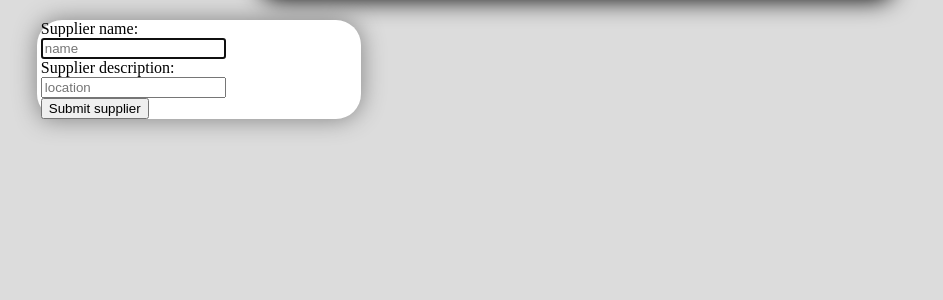
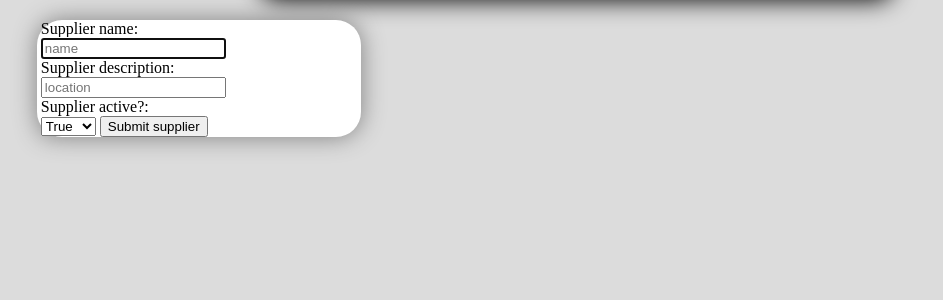
Before and after one commit to AS-Brown/Project_one, a Flask app: page /suppliers/new in a window 1280 px wide; the page is wider, and only the part inside the window is pictured. Shown: the part 53-353 px from the top of that part, without its empty margins (0-943 px from the left). Run offline with Flask 2, Linux system fonts and the light colour scheme.

Commit message:
Can set suppliers as active/inactive and this will change if they are allowed to be selected for products

```diff
--- a/console.py
+++ b/console.py
@@ -9,11 +9,11 @@ import repositories.supplier_repository as supplier_repository
 product_repository.delete_all_products()
 supplier_repository.delete_all_suppliers()
 
-supplier_1 = Supplier("BI_SMOLL", "Dundee")
+supplier_1 = Supplier("BI_SMOLL", "Dundee", 1)
 supplier_repository.save_supplier(supplier_1)
-supplier_2 = Supplier("DK_WODE", "Aberdeen")
+supplier_2 = Supplier("DK_WODE", "Aberdeen", 1)
 supplier_repository.save_supplier(supplier_2)
-supplier_3 = Supplier("GREENINGS", "Kilmarnock")
+supplier_3 = Supplier("GREENINGS", "Kilmarnock", 0)
 supplier_repository.save_supplier(supplier_3)
 
 product_1 = Product("IRN BRU", "2 Litre", 1.00, 2.00, 27, "Ambient", supplier_1)
--- a/controllers/product_controller.py
+++ b/controllers/product_controller.py
@@ -9,10 +9,7 @@ product_blueprint = Blueprint("products", __name__)
 def products():
     products = product_repository.select_all_products()
     suppliers = supplier_repository.select_all_suppliers()
-    for product in products:
-        amount = []
-        amount.append(product.sell_price - product.buying_cost)
-    return render_template("/products/index.html", products = products, suppliers = suppliers, amount = amount)
+    return render_template("/products/index.html", products = products, suppliers = suppliers)
 
 @product_blueprint.route('/products/new', methods = ['GET'])
 def new_product():
--- a/controllers/supplier_controller.py
+++ b/controllers/supplier_controller.py
@@ -17,7 +17,8 @@ def new_supplier():
 def create_supplier():
     name = request.form['name']
     location = request.form['location']
-    supplier = Supplier(name, location)
+    active = request.form['active']
+    supplier = Supplier(name, location, active)
     supplier_repository.save_supplier(supplier)
     return redirect('/suppliers')
 
@@ -35,6 +36,7 @@ def edit_supplier(id):
 def update_supplier(id):
     name = request.form['name']
     location = request.form['location']
-    supplier = Supplier(name, location, id)
+    active = request.form['active']
+    supplier = Supplier(name, location, active, id)
     supplier_repository.update_supplier(supplier)
     return redirect('/suppliers')
--- a/db/shop_manager.sql
+++ b/db/shop_manager.sql
@@ -4,7 +4,8 @@ DROP TABLE IF EXISTS suppliers;
 CREATE TABLE suppliers (
     id SERIAL PRIMARY KEY,
     name VARCHAR(255),
-    location VARCHAR(255)
+    location VARCHAR(255),
+    active INT
 );
 
 CREATE TABLE products (
--- a/models/product.py
+++ b/models/product.py
@@ -10,7 +10,7 @@ class Product:
         self.id = id
 
     def mark_up(self):
-        amount = self.sell_price - self.buying_cost
+        amount = round(self.sell_price - self.buying_cost, 2)
         return amount
 
     def show_stock(self):
--- a/models/supplier.py
+++ b/models/supplier.py
@@ -1,5 +1,6 @@
 class Supplier:
-    def __init__(self, name, location, id = None):
+    def __init__(self, name, location, active, id = None):
         self.name = name
         self.location = location
         self.id = id
+        self.active = active
--- a/static/style.css
+++ b/static/style.css
@@ -58,9 +58,11 @@ body{
 /* HERE IS DROPDOWN START */
 
 .dropdown {
-    position: fixed;
-    display: inline-block;
-    margin-left: 69em;
+    position: relative;
+    display: flex;
+
+    margin-bottom: 10em;
+    float: right;
   }
 
 .dropbtn {
@@ -74,7 +76,7 @@ body{
 
 .dropdown-content {
     display: none;
-    position: absolute;
+    position: relative;
     background-color: #f9f9f9;
     min-width: 160px;
     filter: drop-shadow(0 0 0.75rem grey);
@@ -97,4 +99,3 @@ body{
 .dropdown:hover .dropbtn {
     background-color: darkblue;
   }
-/* HERE IS DROPDOWN FINISH */
--- a/templates/products/edit.html
+++ b/templates/products/edit.html
@@ -25,7 +25,9 @@
         <label for="supplier">Product supplier: </label><br>
         <select id="supplier" name="supplier_id">
             {% for supplier in suppliers  %}
+                {% if supplier.active == 1 %}
                 <option value="{{ supplier.id }}" {% if product.supplier.id == supplier.id %} selected="selected" {% endif %}>{{ supplier.name }}</option>
+                {% endif %}
             {% endfor %}
         </select><br>
 
--- a/templates/products/new.html
+++ b/templates/products/new.html
@@ -25,7 +25,9 @@
         <label for="supplier">Product supplier: </label><br>
         <select id="supplier" name="supplier_id">
             {% for supplier in suppliers  %}
+                {% if supplier.active == 1 %}
                 <option value="{{ supplier.id }}">{{ supplier.name }}</option>
+                {% endif %}
             {% endfor %}
         </select><br>
 
--- a/templates/products/show.html
+++ b/templates/products/show.html
@@ -10,6 +10,8 @@
         <p>{{product.stock_count}}</p>
         <p>{{product.type_of_product}}</p>
         <p>{{product.supplier.name}}</p>
+        <p>{{product.mark_up()}}</p>
+        <p>{{product.show_stock()}}</p>
         <p><a = href="/products/{{product.id}}/edit">Edit product</a></p>
     </div>
 
--- a/templates/suppliers/edit.html
+++ b/templates/suppliers/edit.html
@@ -10,6 +10,11 @@
         <label for="location">Supplier description: </label><br>
         <input type="text" id="location" name="location" value="{{ supplier.location }}" required><br>
 
+        <select id="active" name="active">
+        <option value=1>True</option>
+        <option value=0>False</option>
+        </select>
+
         <button type="submit">Update supplier</button>
     </form>
 </div>
--- a/templates/suppliers/new.html
+++ b/templates/suppliers/new.html
@@ -10,6 +10,12 @@
         <label for="location">Supplier description: </label><br>
         <input type="text" id="location" name="location" placeholder="location" required><br>
 
+        <label for="active">Supplier active?: </label><br>
+        <select id="active" name="active">
+            <option value=1>True</option>
+            <option value=0>False</option>
+        </select>
+
         <button type="submit">Submit supplier</button>
     </form>
 </div>
```
Also changed, not shown: repositories/supplier_repository.py (+6 -6 lines), templates/products/filters.html (+23 -5 lines), templates/products/index.html (+18 -8 lines).
